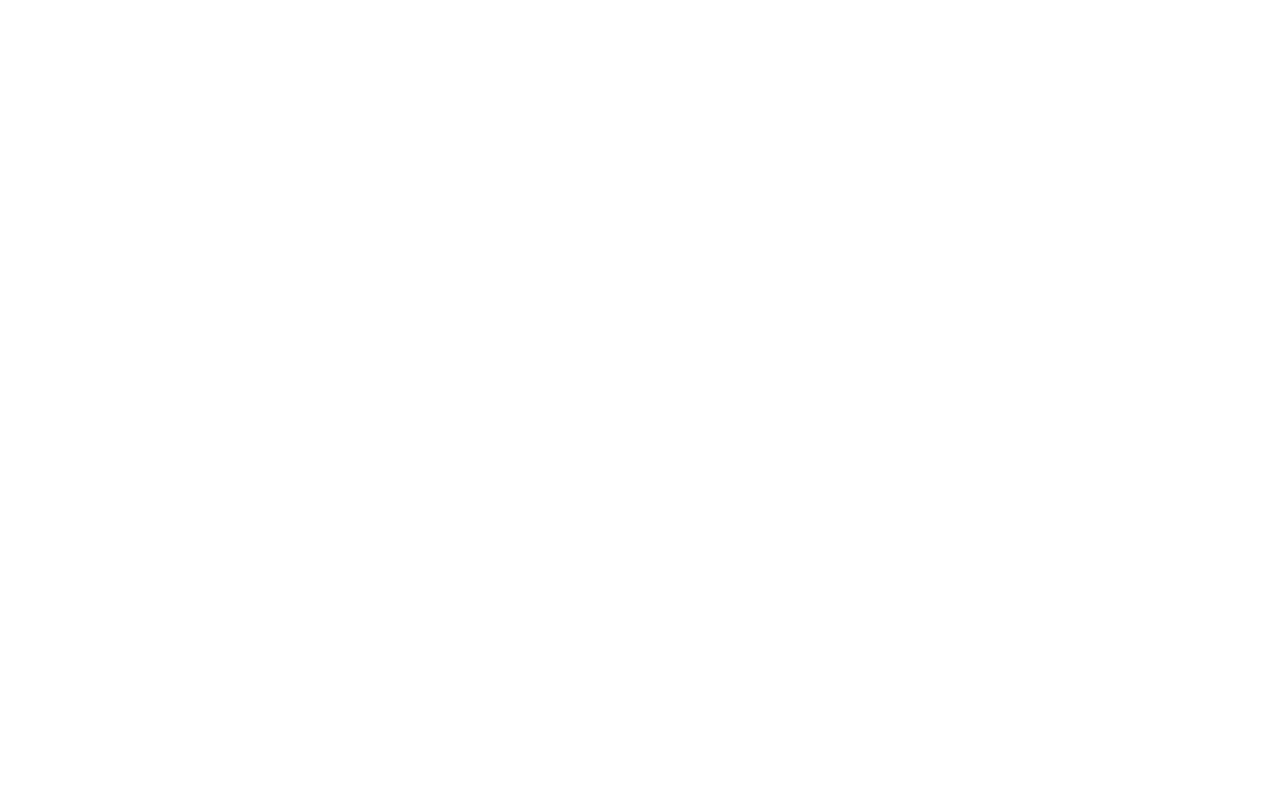
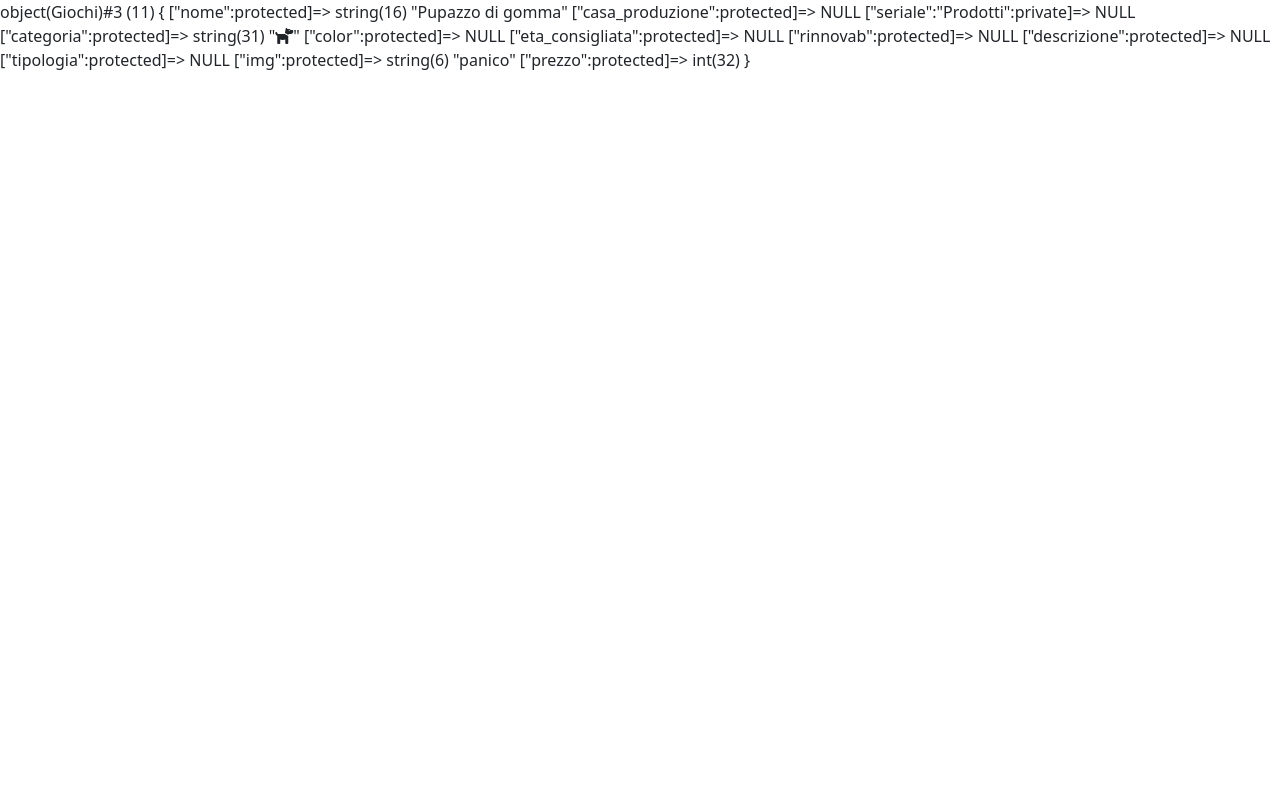
Before and after one commit to SimoneFilograna/php-oop-2, a PHP site: page / in a window 1280 px wide. Before the commit the page is empty. Run offline with PHP 8.4, Linux system fonts and the light colour scheme.

Commit message:
create-structure

```diff
--- a/index.php
+++ b/index.php
@@ -1,4 +1,14 @@
 <?php
+    require_once __DIR__."/models/Cibo.php";
+    require_once __DIR__."/models/Giochi.php";
+    require_once __DIR__."/models/Cucce.php";
+    require_once __DIR__."/models/Cane.php";
+
+    $cane1 = new Cane();
+
+    $gioco1 = new Giochi("Pupazzo di gomma", $cane1->img, "panico",32);
+
+    var_dump($gioco1)
 
 ?>
 
--- /dev/null
+++ b/models/Cane.php
@@ -0,0 +1,13 @@
+<?php
+    require_once __DIR__."/Categoria.php";
+
+    class Cane extends Categoria {
+        public $img;
+
+        public function __construct()
+        {
+            $this->img ='<i class="fa-solid fa-dog"></i>';
+        }
+
+    }
+?>
--- a/models/Categoria.php
+++ b/models/Categoria.php
@@ -1,5 +1,30 @@
 <?php
     class Categoria {
+        protected $name;
 
+        public function __construct(string $_name)
+        {
+            $this->name = $_name;
+        }
+
+        /**
+         * Get the value of name
+         */
+        public function getName()
+        {
+                return $this->name;
+        }
+
+        /**
+         * Set the value of name
+         *
+         * @return  self
+         */
+        public function setName($name)
+        {
+                $this->name = $name;
+
+                return $this;
+        }
     }
 ?>
--- a/models/Cibo.php
+++ b/models/Cibo.php
@@ -8,10 +8,12 @@
         protected $brand;
         protected $descrizione;
 
-        public function __construct (string $_img, int $_prezzo)
+        public function __construct (string $_nome, string $_categoria, string $_img, int $_prezzo)
         {
-            $this->img = $_img;
-            $this->prezzo = $_prezzo;
+                $this->nome = $_nome;
+                $this->categoria = $_categoria;
+                $this->img = $_img;
+                $this->prezzo = $_prezzo;
         }
 
 
--- a/models/Cucce.php
+++ b/models/Cucce.php
@@ -8,11 +8,113 @@
         protected $img;
         protected $prezzo;
 
-        public function __construct (string $_img, int $_prezzo)
+        public function __construct (string $_nome, string $_categoria, string $_img, int $_prezzo)
         {
+            $this->nome = $_nome;
+            $this->categoria = $_categoria;
             $this->img = $_img;
             $this->prezzo = $_prezzo;
         }
 
+
+        /**
+         * Get the value of size
+         */
+        public function getSize()
+        {
+                return $this->size;
+        }
+
+        /**
+         * Set the value of size
+         *
+         * @return  self
+         */
+        public function setSize($size)
+        {
+                $this->size = $size;
+
+                return $this;
+        }
+
+        /**
+         * Get the value of descrizione
+         */
+        public function getDescrizione()
+        {
+                return $this->descrizione;
+        }
+
+        /**
+         * Set the value of descrizione
+         *
+         * @return  self
+         */
+        public function setDescrizione($descrizione)
+        {
+                $this->descrizione = $descrizione;
+
+                return $this;
+        }
+
+        /**
+         * Get the value of tipologia
+         */
+        public function getTipologia()
+        {
+                return $this->tipologia;
+        }
+
+        /**
+         * Set the value of tipologia
+         *
+         * @return  self
+         */
+        public function setTipologia($tipologia)
+        {
+                $this->tipologia = $tipologia;
+
+                return $this;
+        }
+
+        /**
+         * Get the value of img
+         */
+        public function getImg()
+        {
+                return $this->img;
+        }
+
+        /**
+         * Set the value of img
+         *
+         * @return  self
+         */
+        public function setImg($img)
+        {
+                $this->img = $img;
+
+                return $this;
+        }
+
+        /**
+         * Get the value of prezzo
+         */
+        public function getPrezzo()
+        {
+                return $this->prezzo;
+        }
+
+        /**
+         * Set the value of prezzo
+         *
+         * @return  self
+         */
+        public function setPrezzo($prezzo)
+        {
+                $this->prezzo = $prezzo;
+
+                return $this;
+        }
     }
 ?>
--- a/models/Giochi.php
+++ b/models/Giochi.php
@@ -11,10 +11,12 @@
         protected $prezzo;
 
 
-        public function __construct (string $_img, int $_prezzo)
+        public function __construct (string $_nome, string $_categoria, string $_img, int $_prezzo)
         {
-            $this->img = $_img;
-            $this->prezzo = $_prezzo;
+                $this->nome = $_nome;
+                $this->categoria = $_categoria;
+                $this->img = $_img;
+                $this->prezzo = $_prezzo;
         }
 
 
--- a/models/Prodotti.php
+++ b/models/Prodotti.php
@@ -7,7 +7,7 @@
         private $seriale;
         protected $categoria;
 
-        public function __construct(string $_nome,int $_seriale, Categoria $_categoria)
+        public function __construct(string $_nome,int $_seriale,string $_categoria)
         {
             $this->nome = $_nome;
             $this->seriale = $_seriale;
```
